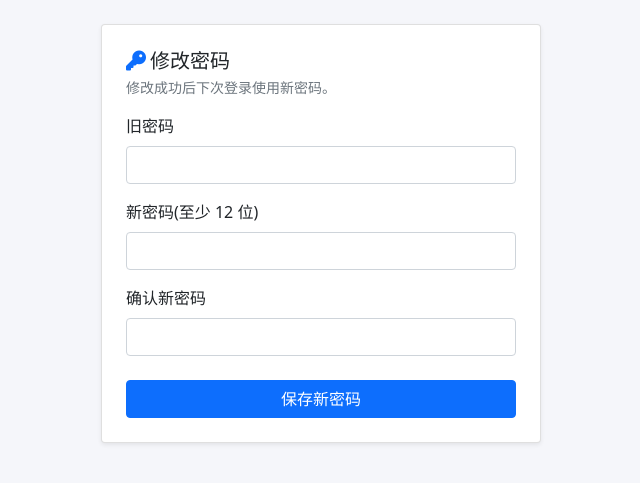
After one commit to zhuangwenhui/QABankWeb, a Flask app: template templates/change_password.html in a window 1280 px wide. The commit adds this page. Shown: the top 483 px of the page, without its empty margins (319-959 px from the left). Run offline with Flask 3, Linux system fonts and the light colour scheme; the template is opened without the code that fills it, so the values that code supplies are empty.

Commit message:
feat: 自助改密页 + must_change_password 强制首登改密拦截

```diff
--- a/app.py
+++ b/app.py
@@ -93,6 +93,14 @@ def create_app(config_object=None):
                 return jsonify(success=False, error='账号已被停用', code='UNAUTHORIZED'), 401
             flash('该账号已被停用,请联系管理员。', 'danger')
             return redirect(url_for('login'))
+        _ALLOWED_WHEN_MUST_CHANGE = {'change_password', 'logout', 'static',
+                                     'captcha_image', 'healthz', 'readyz'}
+        if (g.user is not None and g.user.must_change_password
+                and request.endpoint not in _ALLOWED_WHEN_MUST_CHANGE):
+            if request.path.startswith('/api/'):
+                return jsonify(success=False, error='请先修改初始密码',
+                               code='MUST_CHANGE_PASSWORD'), 403
+            return redirect(url_for('change_password'))
         return csrf_protect()
 
     @app.context_processor
@@ -191,6 +199,30 @@ def create_app(config_object=None):
         session.pop('user_id', None)
         flash('已退出登录', 'info')
         return redirect(url_for('login'))
+
+    @app.route('/change_password', methods=['GET', 'POST'])
+    @login_required
+    def change_password():
+        if request.method == 'POST':
+            old = request.form.get('old_password', '')
+            new = request.form.get('new_password', '')
+            confirm = request.form.get('confirm_password', '')
+            if not g.user.check_password(old):
+                flash('旧密码不正确', 'danger')
+            elif len(new) < config.MIN_PASSWORD_LEN:
+                flash(f'新密码长度不得少于 {config.MIN_PASSWORD_LEN} 位', 'danger')
+            elif new != confirm:
+                flash('两次输入不一致', 'danger')
+            elif new == old:
+                flash('新密码不能与旧密码相同', 'danger')
+            else:
+                g.user.set_password(new)
+                g.user.must_change_password = False
+                db.session.commit()
+                audit('password_changed', target=g.user.username)
+                flash('密码修改成功', 'success')
+                return redirect(url_for('questions_page'))
+        return render_template('change_password.html')
 
     @app.route('/questions')
     @login_required
--- a/templates/base.html
+++ b/templates/base.html
@@ -68,6 +68,9 @@
               {% if current_user.is_admin %}<span class="badge bg-warning text-dark ms-1">管理员</span>{% endif %}
             </a>
             <ul class="dropdown-menu dropdown-menu-end">
+              <li><a class="dropdown-item" href="{{ url_for('change_password') }}">
+                <i class="fa-solid fa-key me-1"></i>修改密码
+              </a></li>
               <li><a class="dropdown-item" href="{{ url_for('logout') }}">
                 <i class="fa-solid fa-right-from-bracket me-1"></i>退出登录
               </a></li>
--- /dev/null
+++ b/templates/change_password.html
@@ -0,0 +1,32 @@
+{% extends 'base.html' %}
+{% block title %}修改密码 - 题库系统{% endblock %}
+{% block content %}
+<div class="d-flex justify-content-center pt-4">
+  <div class="card shadow-sm" style="width:100%;max-width:440px;">
+    <div class="card-body p-4">
+      <h5 class="mb-1"><i class="fa-solid fa-key me-1 text-primary"></i>修改密码</h5>
+      {% if current_user.must_change_password %}
+      <p class="text-warning small mb-3"><i class="fa-solid fa-triangle-exclamation me-1"></i>首次登录请先设置新密码后再使用系统。</p>
+      {% else %}
+      <p class="text-muted small mb-3">修改成功后下次登录使用新密码。</p>
+      {% endif %}
+      <form method="post" action="{{ url_for('change_password') }}">
+        <input type="hidden" name="csrf_token" value="{{ csrf_token }}">
+        <div class="mb-3">
+          <label class="form-label" for="oldPassword">旧密码</label>
+          <input type="password" class="form-control" id="oldPassword" name="old_password" required autocomplete="current-password">
+        </div>
+        <div class="mb-3">
+          <label class="form-label" for="newPassword">新密码(至少 12 位)</label>
+          <input type="password" class="form-control" id="newPassword" name="new_password" required minlength="12" autocomplete="new-password">
+        </div>
+        <div class="mb-4">
+          <label class="form-label" for="confirmPassword">确认新密码</label>
+          <input type="password" class="form-control" id="confirmPassword" name="confirm_password" required minlength="12" autocomplete="new-password">
+        </div>
+        <button type="submit" class="btn btn-primary w-100">保存新密码</button>
+      </form>
+    </div>
+  </div>
+</div>
+{% endblock %}
```
Also changed, not shown: tests/test_accounts.py (+49 -0 lines).
